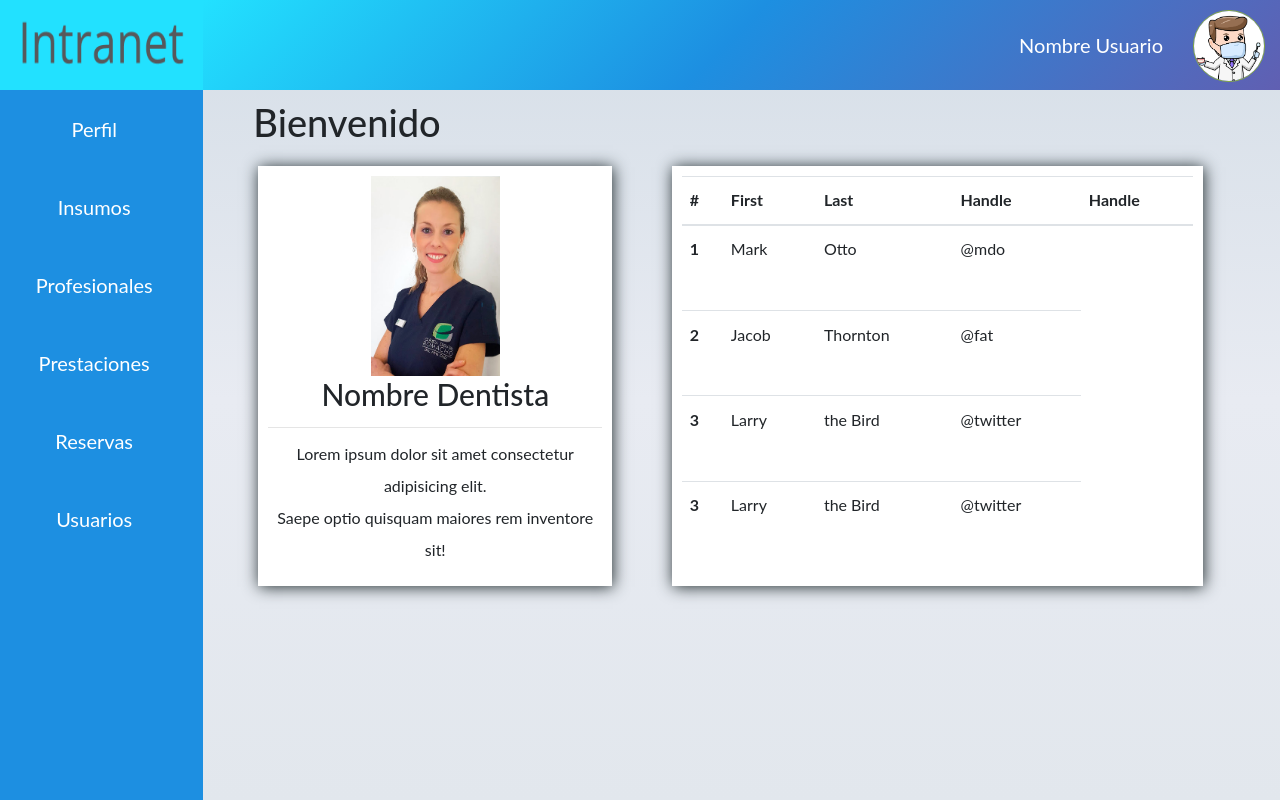
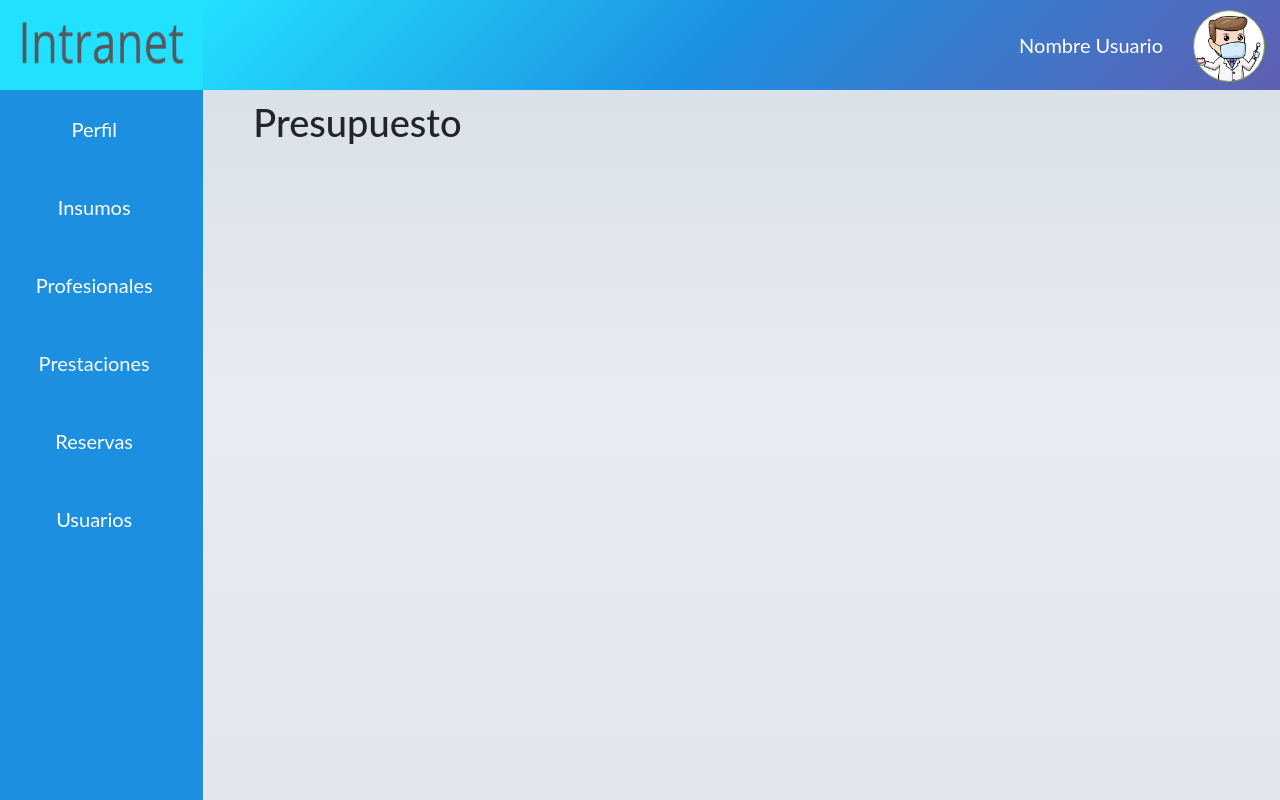
Before and after one commit to BrainiacCL/G2-ISW, a PHP site: page /php/perfiles/perfilAdmin.php in a window 1280 px wide. Run offline with PHP 8.4, Linux system fonts and the light colour scheme.

```diff
--- a/css/estilos-intranet.css
+++ b/css/estilos-intranet.css
@@ -7,16 +7,16 @@
 }
 
 html {
-    font-size: 62.5%;
+    font-size: 62.5% !important;
     /**Reset para REMS - 62.5% = 10px de 16px**/
     box-sizing: border-box;
 
 }
 
 body {
-    font-family: 'Lato', sans-serif;
-    font-size: 1.6rem;
-    line-height: 2;
+    font-family: 'Lato', sans-serif !important;;
+    font-size: 1.6rem !important;
+    line-height: 2 !important;
     overflow-x: hidden;
     overflow-y: hidden;
     background: linear-gradient(to bottom, #D5DEE7 0%, #E8EBF2 50%, #E2E7ED 100%), linear-gradient(to bottom, rgba(0,0,0,0.02) 50%, rgba(255,255,255,0.02) 61%, rgba(0,0,0,0.02) 73%), linear-gradient(33deg, rgba(255,255,255,0.20) 0%, rgba(0,0,0,0.20) 100%);
--- a/php/Insumos/conexion.php
+++ b/php/Insumos/conexion.php
@@ -1,5 +1,5 @@
 <?php
 
-$conectar = mysqli_connect("localhost","root","mysql","clinicadental") or die ("Error");
+$conectar = mysqli_connect("localhost","root","","clinicadental_sql") or die ("Error");
 
 ?>
--- a/php/Insumos/vistaInsumos.php
+++ b/php/Insumos/vistaInsumos.php
@@ -63,7 +63,7 @@
 
             <li><a href="#Perfil">Perfil</a></li>
             <li><a href="vistaInsumos.php">Insumos</a></li>
-            <li><a href="#">Profesionales</a></li>
+            <li><a href="../perfiles/vistaProfesionales.php">Profesionales</a></li>
             <li><a href="#">Prestaciones</a></li>
             <li><a href="#">Reservas</a></li>
             <li><a href="#">Usuarios</a></li>
@@ -80,7 +80,7 @@
             <div class="titulo">
                 <h1>Insumos</h1>
             </div>
-            <div class="container contenido-principal">
+            <div class="contenedor contenido-principal">
 
         <div id="principal">
 
@@ -180,7 +180,7 @@
 
   #derecha{
   	width: 380px;
-     height: 270px;
+     height: 370px;
      float: left;
      padding: 30px;;
      border: 3px solid black;
--- a/php/perfiles/perfilAdmin.php
+++ b/php/perfiles/perfilAdmin.php
@@ -22,12 +22,12 @@
 
 
     <div class="row">
-    <div class="barra-lateral col-2 p-0">
+   	 <div class="barra-lateral col-2 p-0">
 
         <a href="#"><img src="../../images/logo-intranet.png" alt="Logo intranet"></a>
         <ul class="barra">
 
-            <li><a href="#Perfil">Perfil</a></li>
+            <li><a href="../perfiles/perfilAdmin.php">Perfil</a></li>
             <li><a href="#">Insumos</a></li>
             <li><a href="#">Profesionales</a></li>
             <li><a href="#">Prestaciones</a></li>
@@ -36,7 +36,7 @@
 
 
         </ul>
-    </div>
+    	</div>
 
         <div class="col-10 p-0">
             <div class="header">
@@ -44,62 +44,12 @@
                 <p>Nombre Usuario</p>
             </div>
             <div class="titulo">
-                <h1>Bienvenido</h1>
+                <h1>Presupuesto</h1>
             </div>
             <div class="container contenido-principal row">
 
 
-                <div class="contenido col-4">
-                    <img src="../../images/dentista1.jpg" alt="foto perfil dentista">
-                    <h3>Nombre Dentista</h3>
-                    <hr>
-                    <div class="descripcion">
-                        <p>Lorem ipsum dolor sit amet consectetur adipisicing elit. <br>
-                            Saepe optio quisquam maiores rem inventore sit!
 
-                        </p>
-                    </div>
-
-                </div>
-                <div class=" contenido horario col-6">
-                    <table class="table">
-                        <thead>
-                          <tr>
-                            <th scope="col">#</th>
-                            <th scope="col">First</th>
-                            <th scope="col">Last</th>
-                            <th scope="col">Handle</th>
-                            <th scope="col">Handle</th>
-                          </tr>
-                        </thead>
-                        <tbody>
-                          <tr>
-                            <th scope="row">1</th>
-                            <td>Mark</td>
-                            <td>Otto</td>
-                            <td>@mdo</td>
-                          </tr>
-                          <tr>
-                            <th scope="row">2</th>
-                            <td>Jacob</td>
-                            <td>Thornton</td>
-                            <td>@fat</td>
-                          </tr>
-                          <tr>
-                            <th scope="row">3</th>
-                            <td>Larry</td>
-                            <td>the Bird</td>
-                            <td>@twitter</td>
-                          </tr>
-                          <tr>
-                            <th scope="row">3</th>
-                            <td>Larry</td>
-                            <td>the Bird</td>
-                            <td>@twitter</td>
-                          </tr>
-                        </tbody>
-                      </table>
-                </div>
             </div>
         </div>
     </div>
```
Also changed, not shown: php/Insumos/editarInsumos.php (+6 -4 lines), php/presupuesto/presupuesto.php (+84 -30 lines).
